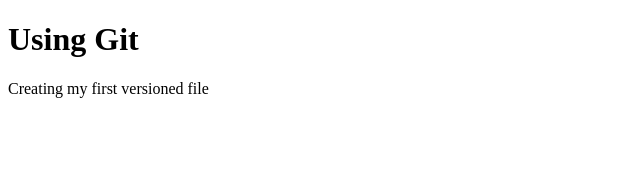
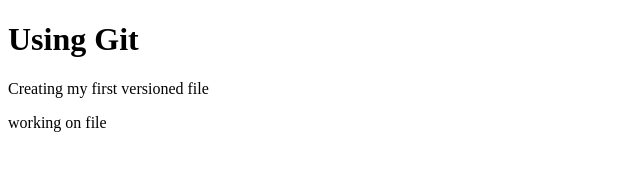
Before and after one commit to kiranjeetmann/nodewpg, a plain HTML site: page index.html in a window 1280 px wide. Shown: the whole page, without its empty margins (0-640 px from the left). Drawn offline with Linux system fonts and the light colour scheme.

Commit message:
update index.html content

```diff
--- a/index.html
+++ b/index.html
@@ -6,5 +6,6 @@
   <body>
     <h1>Using Git</h1>
     <p>Creating my first versioned file</p>
+    <p>working on file</p>
   </body>
 </html>
```
